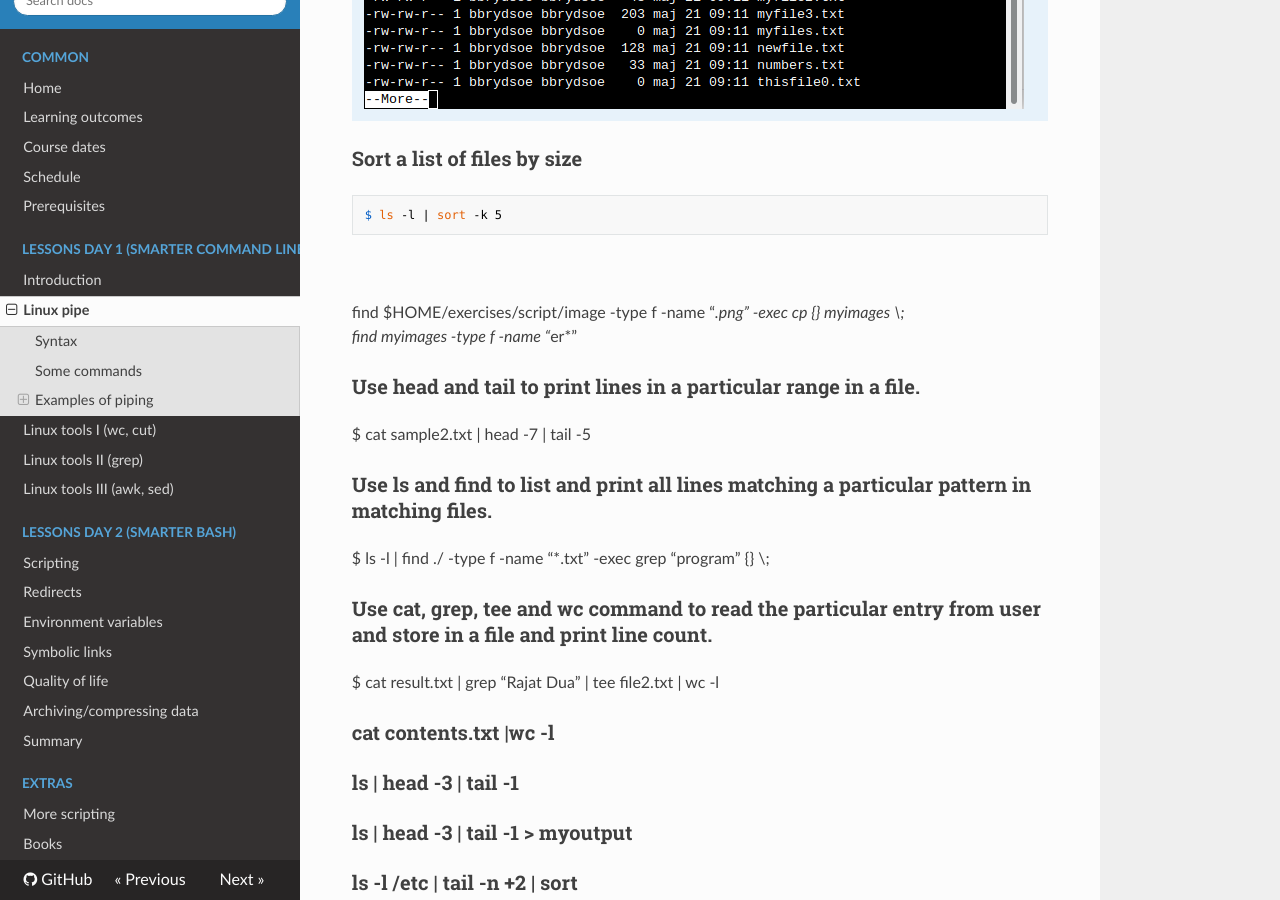
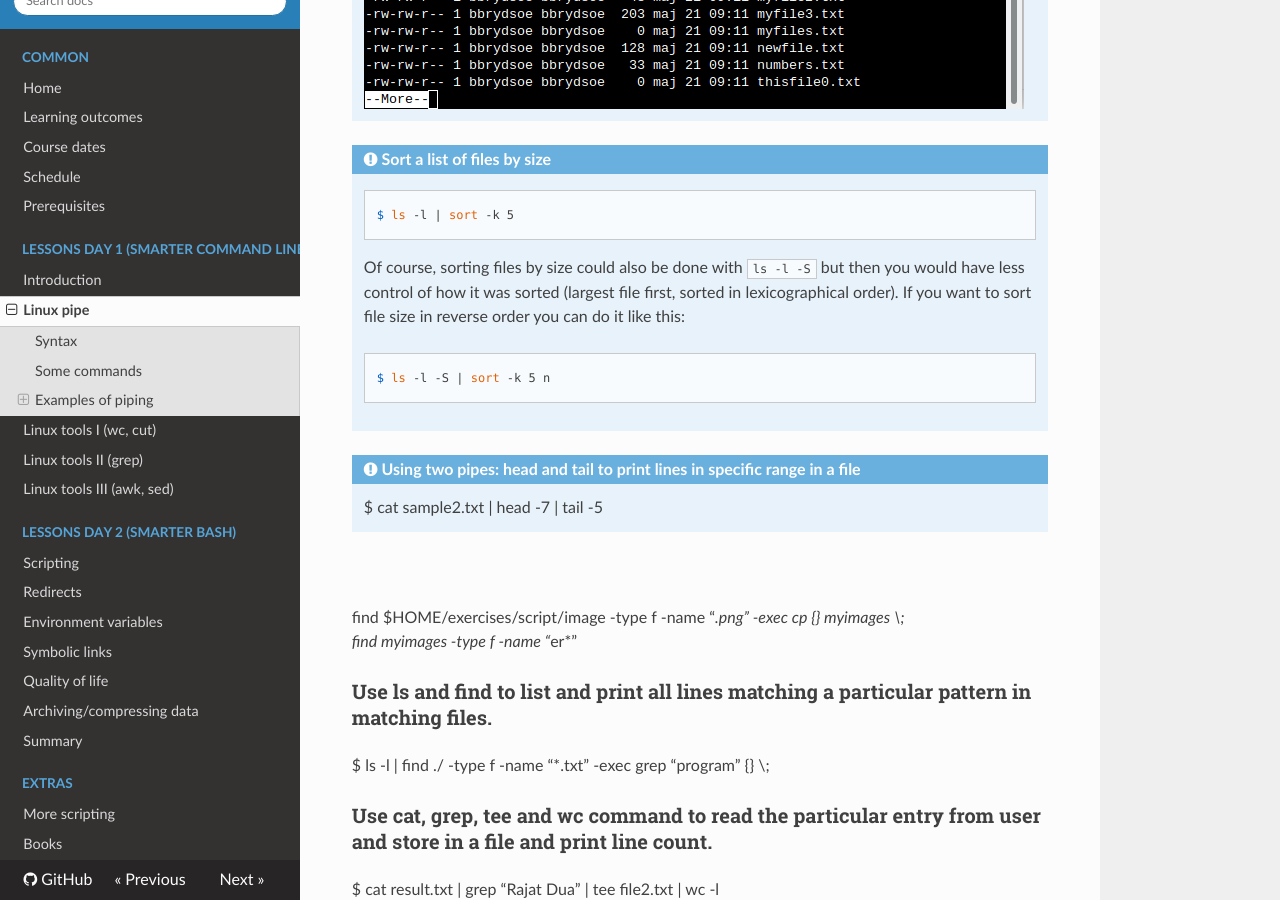
Before and after one commit to UPPMAX/linux-command-line-201, an MkDocs documentation site: the page built from docs/sessions/pipe.md, in a window 1280 px wide and 900 px high, scrolled down 1882 px. Built offline with MkDocs 1.6.1, drawn with Linux system fonts in a browser that asks for light colours; nearby versions of some CDN libraries.

Commit message:
Fixing some formatting

````diff
--- a/docs/sessions/pipe.md
+++ b/docs/sessions/pipe.md
@@ -71,22 +71,27 @@ To run the examples, go to the "exercises" -> "piping-wc-cut" directory where th
     ![ls-more](../images/ls-more.png)
 
 
-### Sort a list of files by size
+!!! note "Sort a list of files by size"
 
-```bash
-$ ls -l | sort -k 5
-```
+    ```bash
+    $ ls -l | sort -k 5
+    ```
+
+    Of course, sorting files by size could also be done with ``ls -l -S`` but then you would have less control of how it was sorted (largest file first, sorted in lexicographical order). If you want to sort file size in reverse order you can do it like this:
+
+    ```bash
+    $ ls -l -S | sort -k 5 n
+    ```
+
+!!! note "Using two pipes: head and tail to print lines in specific range in a file"
+
+    $ cat sample2.txt | head -7 | tail -5
 
 ###
 
 find  $HOME/exercises/script/image -type f -name "*.png" -exec cp {} myimages \;
 find myimages -type f -name "*er*"
 
-
-
-### Use head and tail to print lines in a particular range in a file.
-
-$ cat sample2.txt | head -7 | tail -5
 
 ### Use ls and find to list and print all lines matching a particular pattern in matching files.
 
````
Also changed, not shown: other parts of docs/sessions/pipe.md (+1 -1 lines).
